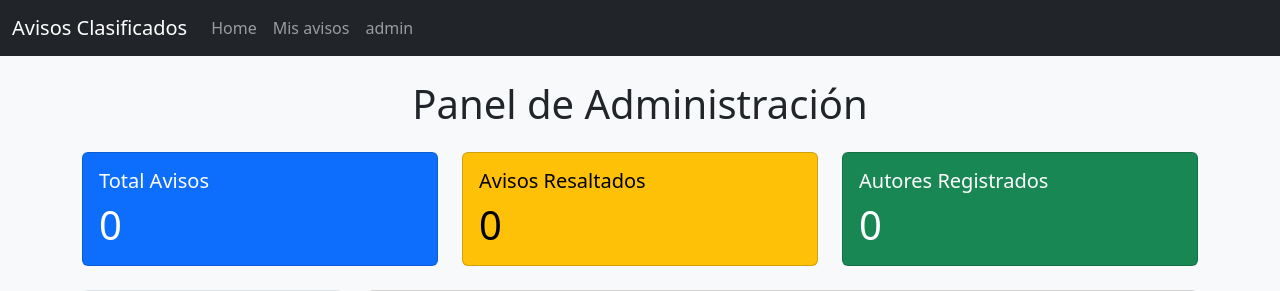
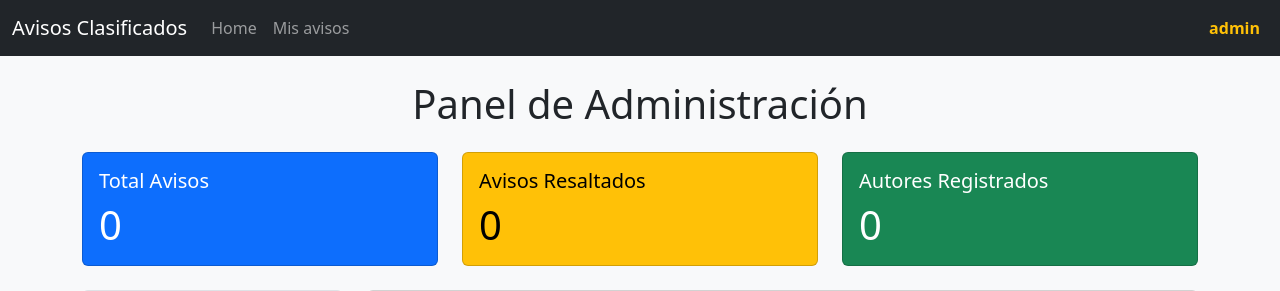
Before and after one commit to fede2324/AvisosClasificados, a PHP site: page /admin.php in a window 1280 px wide. Shown: the top 291 px of the page. Run offline with PHP 8.4, Linux system fonts and the light colour scheme; data that the repository does not hold is empty.

Commit message:
Replace local Bootstrap with CDN and add styles
Updated Bootstrap link to use CDN and added custom styles.

```diff
--- a/html/includes/header.php
+++ b/html/includes/header.php
@@ -4,7 +4,12 @@
     <meta charset="UTF-8">
     <meta name="viewport" content="width=device-width, initial-scale=1.0">
     <title>Avisos Clasificados</title>
-    <link href="../css/boostrap.min.css" rel="stylesheet">
+    <link href="https://cdn.jsdelivr.net/npm/bootstrap@5.3.9/dist/css/bootstrap.min.css"rel="stylesheet">
+    <style>
+        body { background-color: #f8f9fa; }
+        .card-header { background: linear-gradient(135deg, #0d6efd, #0a58ca); }
+        .seccion-especifica { display: none; }
+    </style>
 </head>
 <body class="bg-light">
 
@@ -22,8 +27,10 @@
         <li class="nav-item">
           <a class="nav-link" href="publicador.php">Mis avisos</a>
         </li>
-        <li class="nav-item">
-          <a class="nav-link" href="admin.php">admin</a>
+        </ul>
+        <ul flex.row class="navbar-nav ms-auto">
+        <li class="nav-item ">
+          <a class="nav-link text-warning fw-bold" href="admin.php">admin</a>
         </li>
       </ul>
     </div>
```
